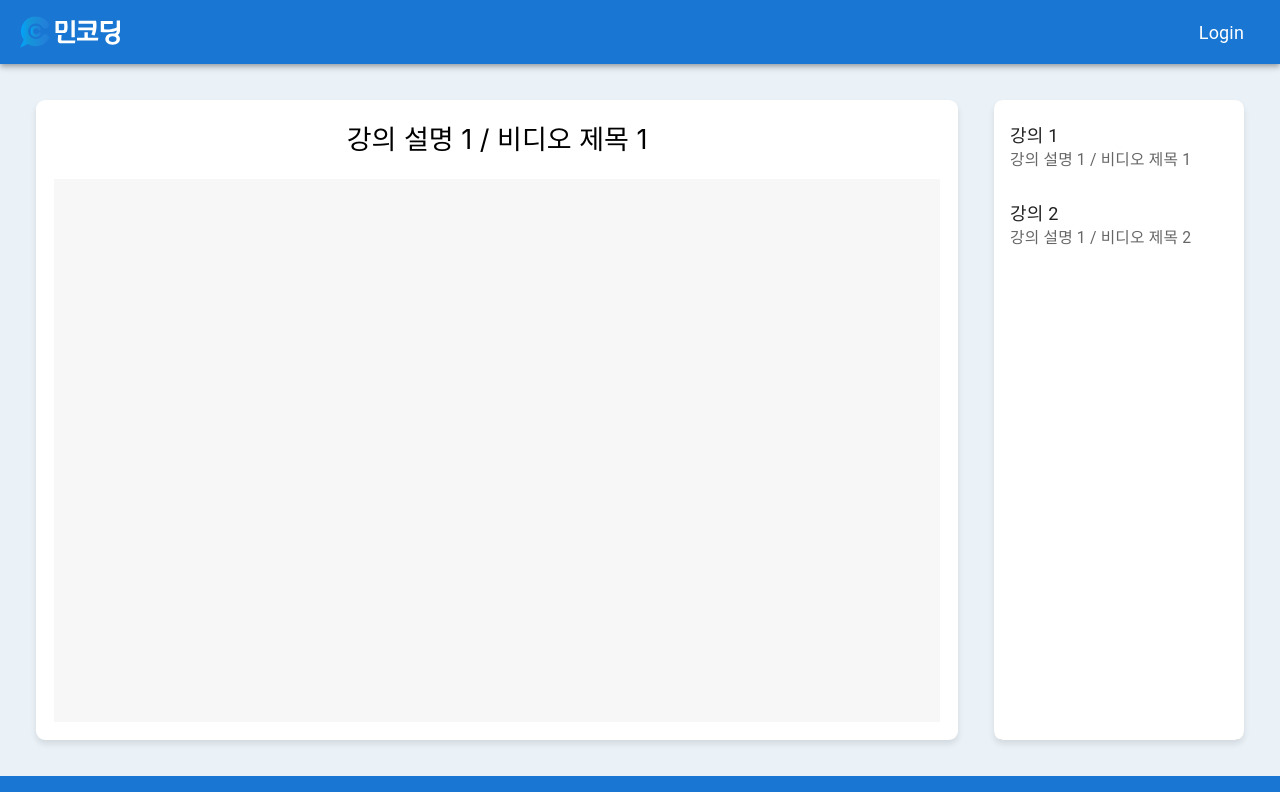
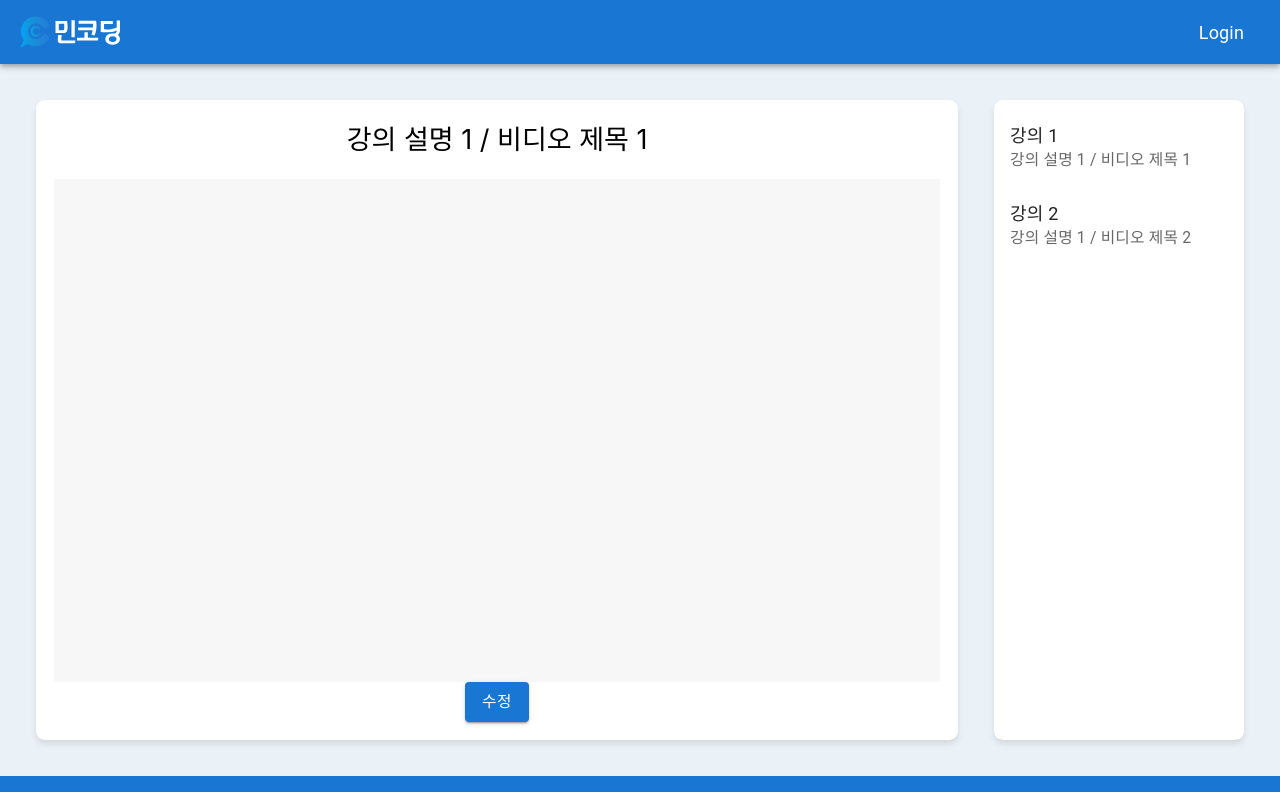
Before and after one commit to mincoding-main/lecture_streaming_system_front, a Next.js app: page /lecture/lecture-streaming/1/1 in a window 1280 px wide. Shown: the top 792 px of the page. Built offline with nearby package versions, Linux system fonts and the light colour scheme.

Commit message:
video autoplay

```diff
--- a/pages/lecture/lecture-streaming/[lectureId]/[videoId].js
+++ b/pages/lecture/lecture-streaming/[lectureId]/[videoId].js
@@ -57,7 +57,7 @@ export default function LectureStreaming() {
                                 <CKEditor
                                     style={{ height: '300px' }}
                                     editor={ClassicEditorBuild}
-                                    data={editedContent}
+                                    data={editedContent+ "&autoplay=1"}
                                     onChange={(event, editor) => {
                                         const data = editor.getData();
                                         setEditedContent(data);
@@ -67,15 +67,16 @@ export default function LectureStreaming() {
                         ) : (
                             <div className={lectureStreamingStyle.streamingVideo}>
                                 <iframe
-                                    src={editedContent}
+                                    src={editedContent + "&autoplay=1"}
                                     width="100%"
                                     height="100%"
                                     frameBorder="0"
                                     allowFullScreen
+                                    allow="autoplay"
                                 />
                             </div>
                         )}
-                        {isAdmin && (
+                        {!isAdmin && (
                             <div>
                                 {editMode ? (
                                     <Button variant="contained" onClick={handleSave} className={lectureStreamingStyle.editModeBtn}>
```
